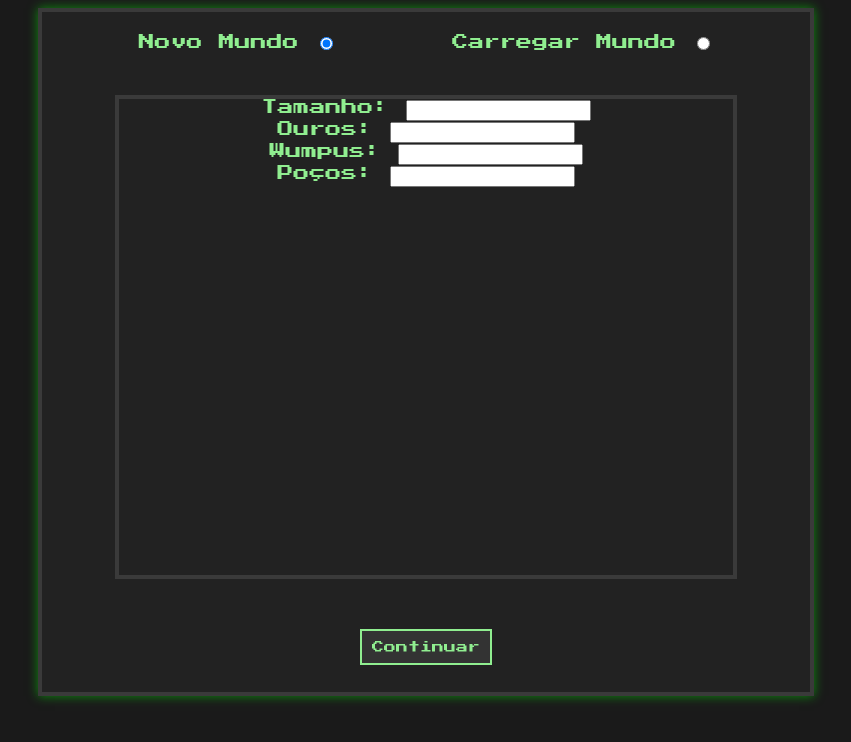
After one commit to Johsep06/the-world-of-wumpus-IA, a Flask app: page /world-config/ in a window 1280 px wide. The commit adds this page. Shown: the top 742 px of the page, without its empty margins (214-1065 px from the left). Run offline with Flask 3, Linux system fonts and the light colour scheme.

Commit message:
adição da tela de seleção de mundo

```diff
--- a/main.py
+++ b/main.py
@@ -1,7 +1,7 @@
 from flask import Flask
 from routes.game import game_route
 from routes.home import home_route
-from routes.selection import selection_route
+from routes.world_config import world_config_route
 # from routes.config import config_route
 # from routes.result import result_route
 
@@ -9,7 +9,7 @@ app = Flask(__name__)
 
 app.register_blueprint(home_route)
 app.register_blueprint(game_route, url_prefix='/game')
-app.register_blueprint(selection_route, url_prefix='/selection')
+app.register_blueprint(world_config_route, url_prefix='/world-config')
 
 if __name__ == "__main__":
     app.run(debug=True)
--- a/routes/home.py
+++ b/routes/home.py
@@ -3,4 +3,5 @@ from flask import Blueprint, render_template
 home_route = Blueprint('home', __name__)
 
 @home_route.route('/')
-def home(): return render_template('index.html')
+def home():
+    return render_template('index.html')
--- /dev/null
+++ b/routes/world_config.py
@@ -0,0 +1,7 @@
+from flask import Blueprint, render_template
+
+world_config_route = Blueprint('world-config', __name__)
+
+@world_config_route.route('/')
+def world_config():
+    return render_template('world-config.html')
--- /dev/null
+++ b/static/css/style.css
@@ -0,0 +1,33 @@
+@import url('https://fonts.googleapis.com/css2?family=Press+Start+2P&display=swap');
+
+body {
+    background-color: #1a1a1a;
+    color: #90ee90;
+    font-family: 'Press Start 2P', cursive;
+}
+
+h1 {
+    font-size: 40px;
+    height: 280px;
+}
+
+.box {
+    background: #222;
+    border: 4px solid #3a3a3a;
+    box-shadow: 0 0 10px rgba(0, 255, 0, 0.5);
+}
+
+.btn-01 {
+    background-color: #333;
+    color: #90ee90;
+    border: 2px solid #90ee90;
+    padding: 10px;
+    font-size: 12px;
+    cursor: pointer;
+    font-family: 'Press Start 2P', cursive;
+    margin: 5px;
+}
+
+.btn-01:hover {
+    background: #4f644f;
+}
--- /dev/null
+++ b/static/css/world-config.css
@@ -0,0 +1,33 @@
+.container {
+    margin: auto;
+    width: 60vw;
+    height: 85vh;
+    display: flex;
+    flex-direction: column;
+    align-items: center;
+    justify-content: space-around;
+}
+
+.oculto {
+    display: none;
+}
+
+.type-container{
+    display: flex;
+    align-items: center;
+    justify-content: space-around;
+    width: 90%;
+}
+
+#tela-novo, #tela-carregar {
+    width: 80%;
+    height: 70%;
+    box-shadow: none;
+}
+
+nav {
+    display: flex;
+    flex-direction: column;
+    align-items: center;
+    justify-content: space-between;
+}
--- /dev/null
+++ b/static/js/world-config.js
@@ -0,0 +1,16 @@
+const radioCarregar = document.getElementById("carregar");
+const radioNovo = document.getElementById("novo");
+const sectionCarregar = document.getElementById("tela-carregar");
+const sectionNovo = document.getElementById("tela-novo");
+
+function atualizarVisibilidade() {
+    sectionCarregar.classList.toggle("oculto", !radioCarregar.checked);
+    sectionNovo.classList.toggle("oculto", !radioNovo.checked);
+}
+
+radioCarregar.addEventListener("change", atualizarVisibilidade);
+radioNovo.addEventListener("change", atualizarVisibilidade);
+
+sectionCarregar.classList.toggle("oculto");
+radioNovo.checked = true;
+radioCarregar.checked = false;
--- /dev/null
+++ b/templates/world-config.html
@@ -0,0 +1,42 @@
+<!doctype html>
+<html lang="pt-br">
+
+<head>
+  <meta charset="utf-8">
+  <meta name="viewport" content="width=device-width, initial-scale=1">
+  <title>Mundo de Wumpus</title>
+  <link rel="icon" href="{{ url_for('static', filename='assets/creeper.png') }}" type="image/png">
+  <link rel="stylesheet" href="{{ url_for('static', filename='css/style.css') }}">
+  <link rel="stylesheet" href="{{ url_for('static', filename='css/world-config.css') }}">
+</head>
+
+<body>
+  <main class="container box">
+    <div class="type-container">
+      <label>
+        Novo Mundo <input type="radio" name="world-type" id="novo">
+      </label>
+      <label>
+        Carregar Mundo <input type="radio" name="world-type" id="carregar">
+      </label>
+    </div>
+    <section id="tela-novo" class="box">
+      <nav>
+        <label>Tamanho: <input type="number"></label>
+        <label>Ouros: <input type="number"></label>
+        <label>Wumpus: <input type="number"></label>
+        <label>Poços: <input type="number"></label>
+      </nav>
+    </section>
+    <section id="tela-carregar">
+      <nav>
+
+      </nav>
+    </section>
+    <button class="btn-01"> Continuar </button>
+  </main>
+</body>
+<script src="{{ url_for('static', filename='js/script.js') }}"></script>
+<script src="{{ url_for('static', filename='js/world-config.js') }}"></script>
+
+</html>
```
Also changed, not shown: static/css/home.css (+0 -27 lines), templates/index.html (+7 -4 lines), 1 other file.
